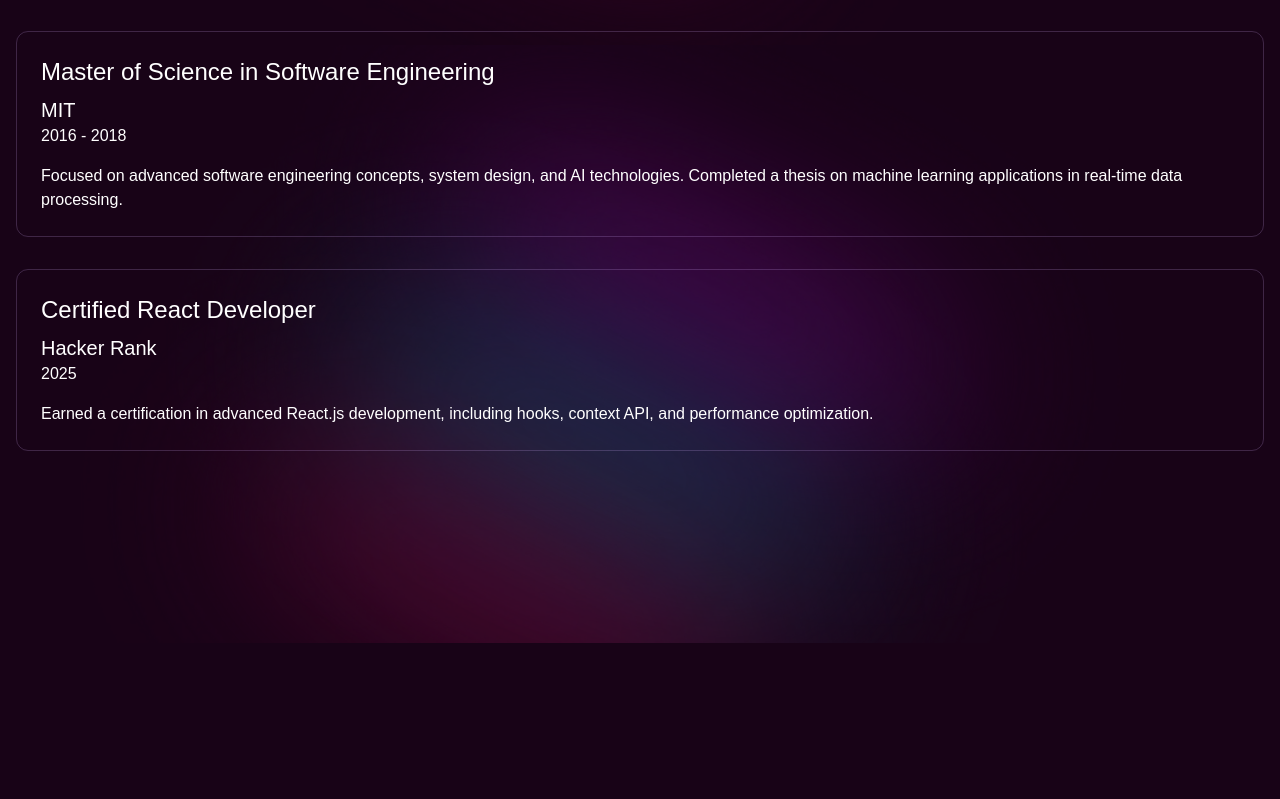
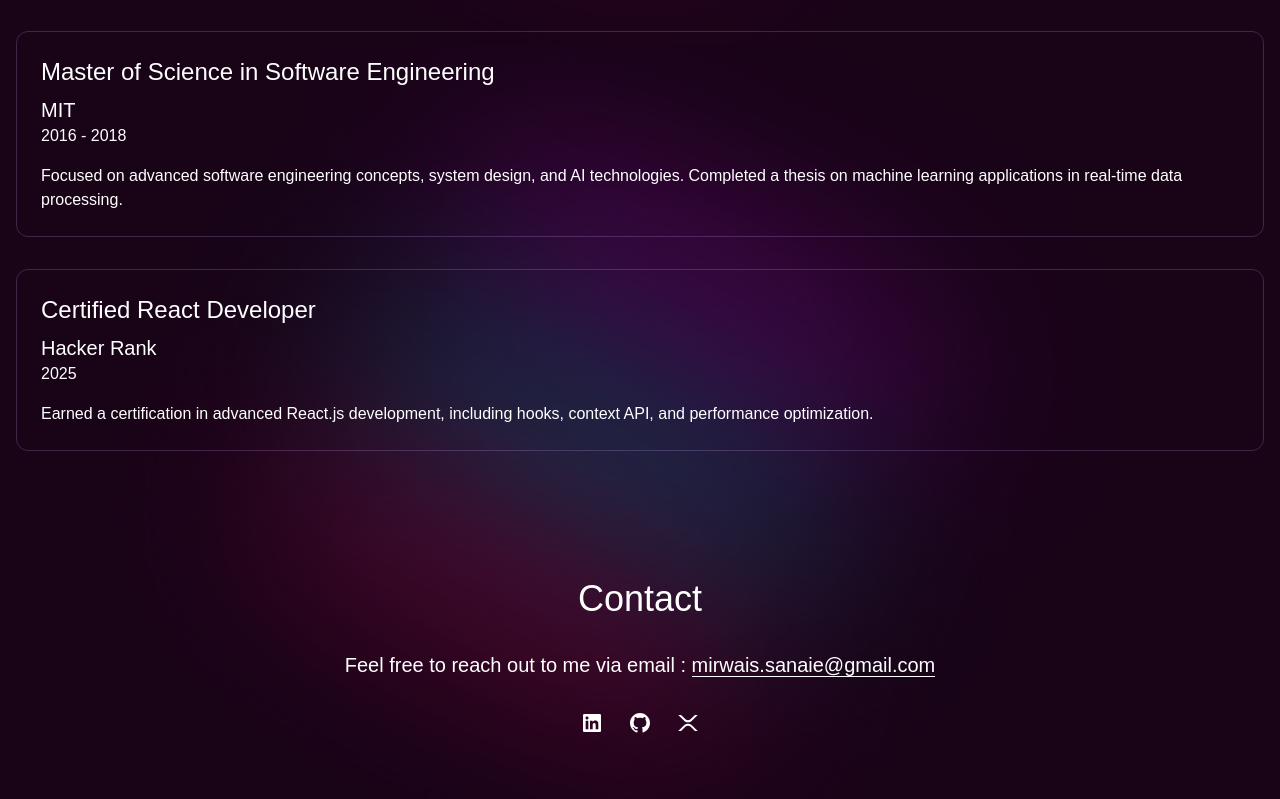
Before and after one commit to mirwais-sanaie/mirwais-portfolio, a React (Vite) app: page / in a window 1280 px wide. Shown: the part 3955-4754 px from the top of the page. Before the commit the page ends 4598 px from the top, so only its background shows below. Built offline with nearby package versions, Linux system fonts and the light colour scheme; a web font is replaced by a local one.

Commit message:
Contact section added.

```diff
--- a/src/components/Contact.jsx
+++ b/src/components/Contact.jsx
@@ -1,10 +1,48 @@
+import { RiGithubFill, RiLinkedinBoxFill, RiXrpFill } from "@remixicon/react";
 import { useRef } from "react";
 
 function Contact() {
   const contactRef = useRef(null);
   return (
     <section className="py-16" id="contact" ref={contactRef}>
-      <h2></h2>
+      <div className="px-4 text-center">
+        <h2 className="mb-8 text-3xl font-medium lg:text-4xl">Contact</h2>
+        <p className="mb-4 text-lg lg:text-xl">
+          Feel free to reach out to me via email :{" "}
+          <a href="mailto:mirwais.sanaie@gmail.com" className="border-b">
+            mirwais.sanaie@gmail.com
+          </a>
+        </p>
+        <div className="mt-8 flex justify-center space-x-6">
+          <a
+            href="https://www.linkedin.com/in/mirwais-sanaie-2a5760292"
+            target="_blank"
+            rel="noopener noreferrer"
+            className="contact-icon"
+            aria-label="visit my linkedin profile"
+          >
+            <RiLinkedinBoxFill className="text-3xl" />
+          </a>
+          <a
+            href="https://github.com/mirwais-sanaie"
+            target="_blank"
+            rel="noopener noreferrer"
+            className="contact-icon"
+            aria-label="visit my github profile"
+          >
+            <RiGithubFill className="text-3xl" />
+          </a>
+          <a
+            href="https://x.com/MirwaisSan98138"
+            target="_blank"
+            rel="noopener noreferrer"
+            className="contact-icon"
+            aria-label="visit my X profile"
+          >
+            <RiXrpFill className="text-3xl" />
+          </a>
+        </div>
+      </div>
     </section>
   );
 }
```
